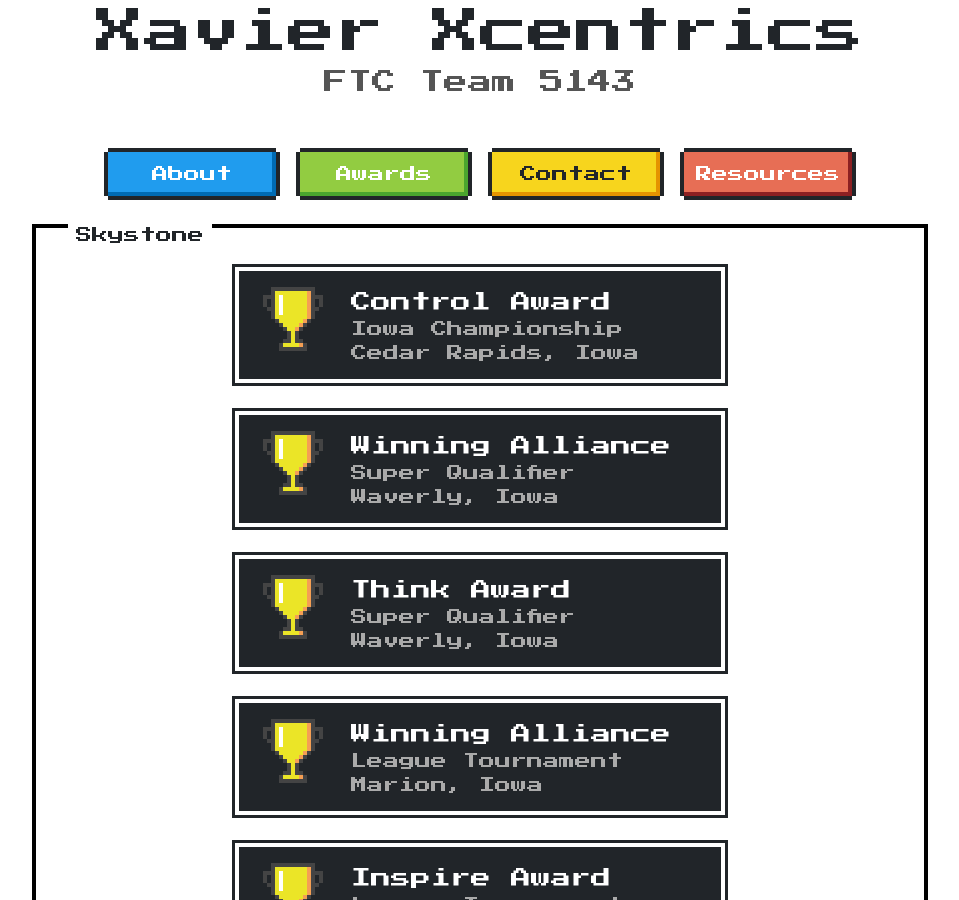
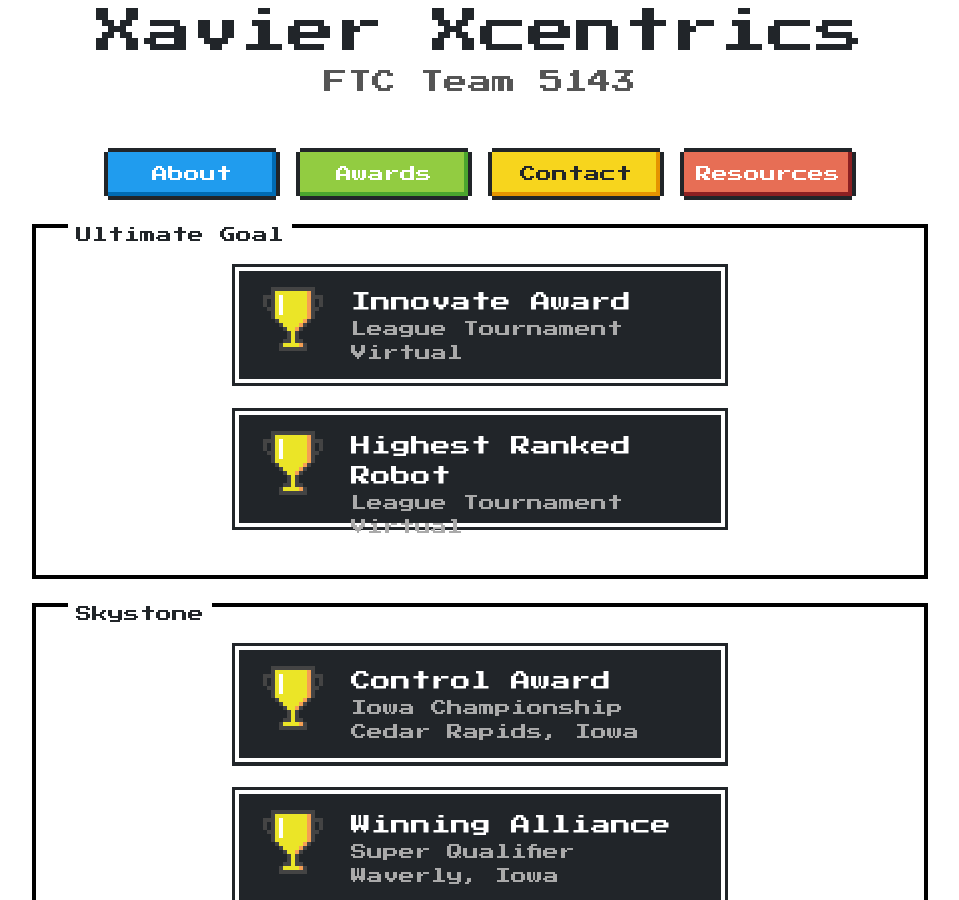
Before and after one commit to FTC5143/ftc5143.github.io, a Jekyll site: the page built from awards.html, in a window 1280 px wide and 900 px high. Shown: the whole window, without its empty margins (160-1119 px from the left). Built offline with Jekyll 4.4.1, drawn with Linux system fonts in a browser that asks for light colours.

Commit message:
update awards page

```diff
--- a/_data/awards.yml
+++ b/_data/awards.yml
@@ -1,3 +1,13 @@
+- title: "Ultimate Goal"
+  awards:
+    - title: "Innovate Award"
+      competition: "League Tournament"
+      location: "Virtual"
+
+    - title: "Highest Ranked Robot"
+      competition: "League Tournament"
+      location: "Virtual"
+
 - title: "Skystone"
   awards:
     - title: "Control Award"
```
